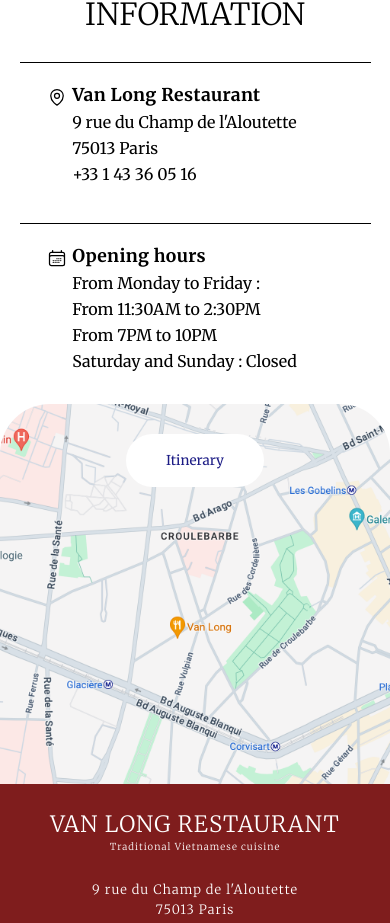
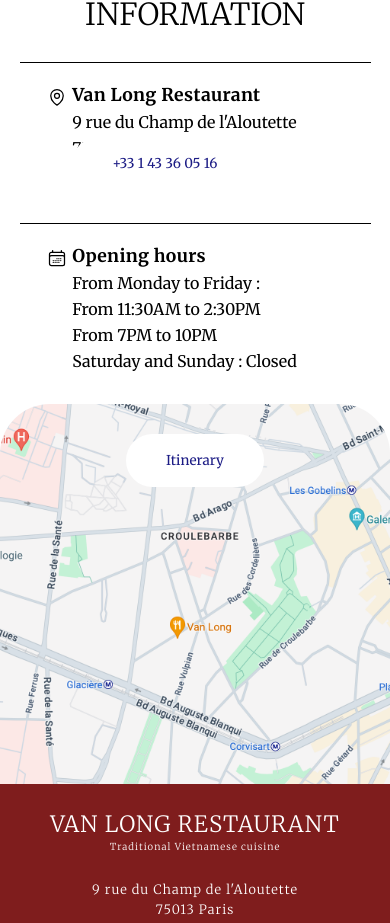
Before and after one commit to Gmayer111/van-long, a Next.js app: page /en/contact in a window 390 px wide. Shown: the part 886-1809 px from the top of the page. Built offline with nearby package versions, Linux system fonts and the light colour scheme; no server answers.

Commit message:
feat: allow to click on phone number

```diff
--- a/src/app/[locale]/contact/page.tsx
+++ b/src/app/[locale]/contact/page.tsx
@@ -26,7 +26,7 @@
             <span>{t("restaurantName")}</span>
             <span>9 rue du Champ de l'Aloutette</span>
             <span>75013 Paris</span>
-            <span>+33 1 43 36 05 16</span>
+            <Link href={""}>+33 1 43 36 05 16</Link>
           </div>
         </div>
         <div>
```
